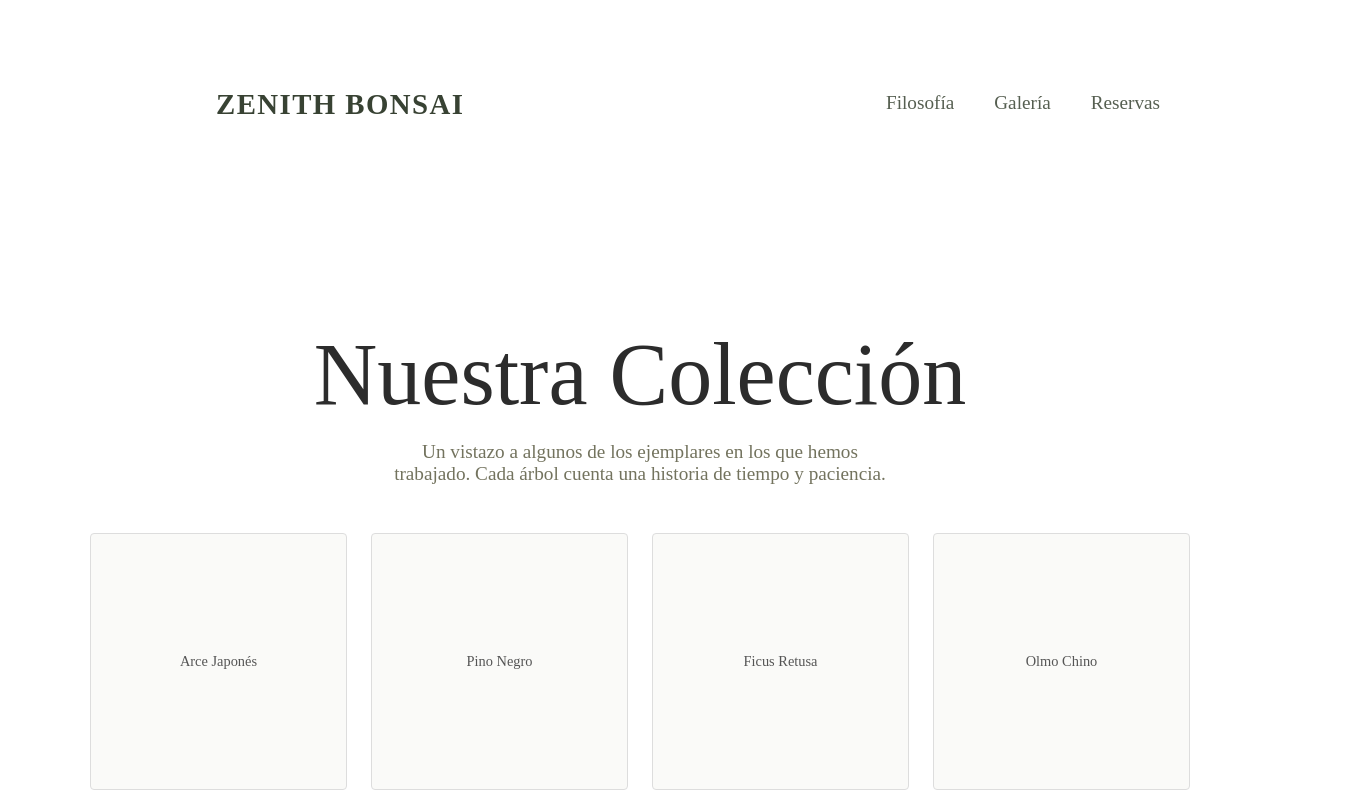
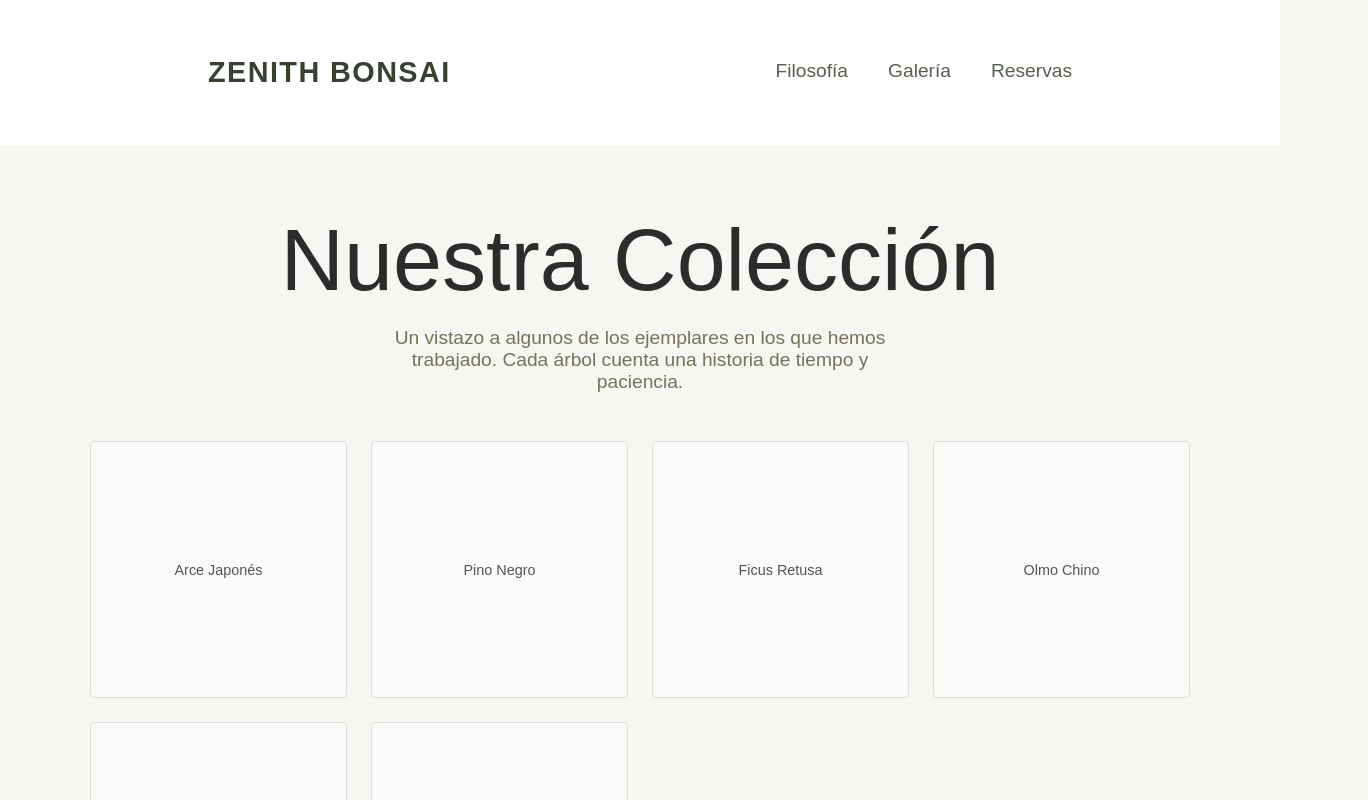
Before and after one commit to Mariana20209/ZENITH_BONSAI, a React (Vite) app: page /gallery in a window 1280 px wide. Shown: the top 800 px of the page, 1368 px wide, since content can reach past the window. Built offline with nearby package versions, Linux system fonts and the light colour scheme.

Commit message:
Actualización del arhivo index.css

```diff
--- a/src/index.css
+++ b/src/index.css
@@ -0,0 +1,11 @@
+* {
+  margin: 0;
+  padding: 0;
+  box-sizing: border-box;
+}
+
+body {
+  background-color: #f7f6f2;
+  font-family: 'Outfit', sans-serif;
+  color: #2c2c2c;
+}
```
